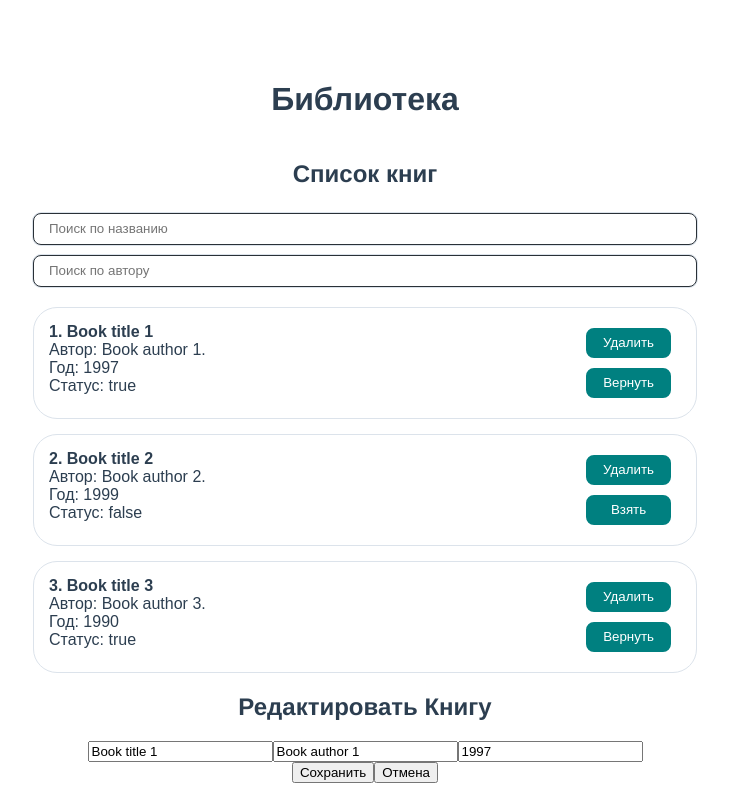
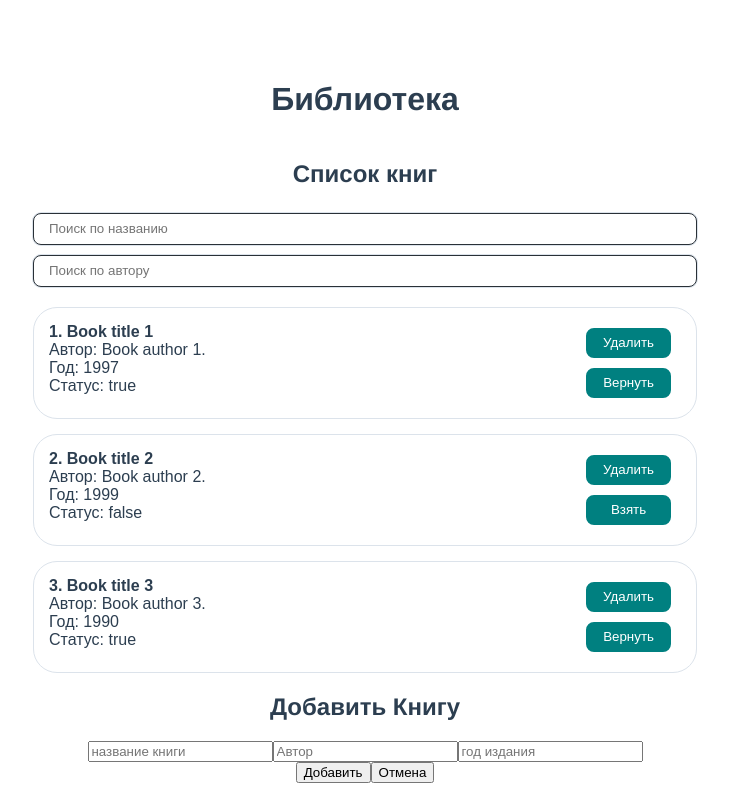
Before and after one commit to EgorSamoylov/LibraryProject, a Vue app: page / in a window 1280 px wide. Shown: the whole page, without its empty margins (275-1004 px from the left). Built offline with nearby package versions, Linux system fonts and the light colour scheme; no server answers.

Commit message:
Заменили демонстрационное заполнение book на передачу initialBook через props.

```diff
--- a/src/components/BookForm.vue
+++ b/src/components/BookForm.vue
@@ -20,9 +20,20 @@
 import axios from '@/plugins/axios';
 
 export default {
+    props: {
+        initialBook: {
+            type: Object,
+            default: () => ({
+                title: '',
+                author: '',
+                publishedYear: null,
+                isBorrowed: false
+            })
+        }
+    },
     data() {
         return {
-          book: { id: 1, title: "Book title 1", author: "Book author 1", publishedYear: 1997, borrowed: true }
+          book: { ...this.initialBook }
         };
     },
     computed: {
```
